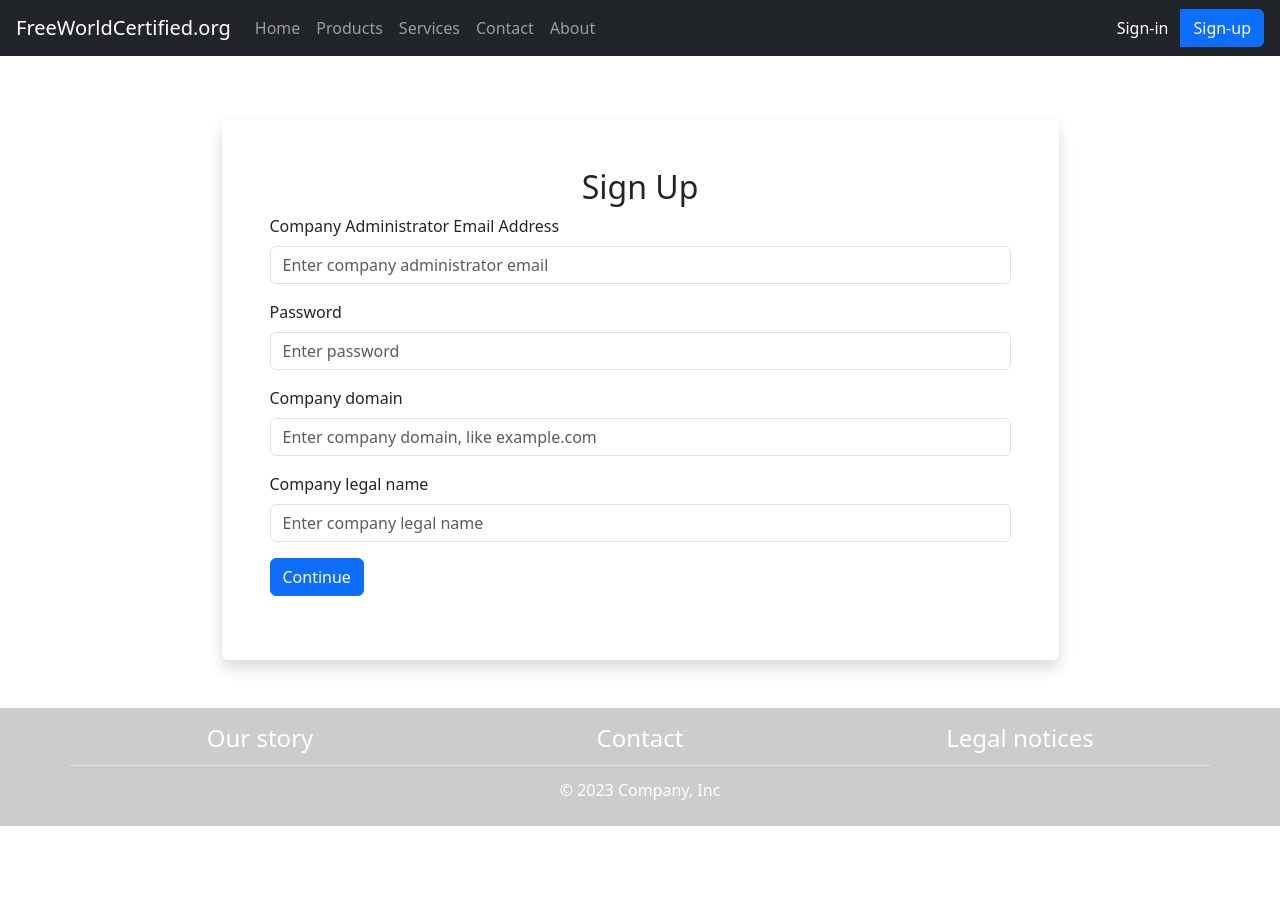
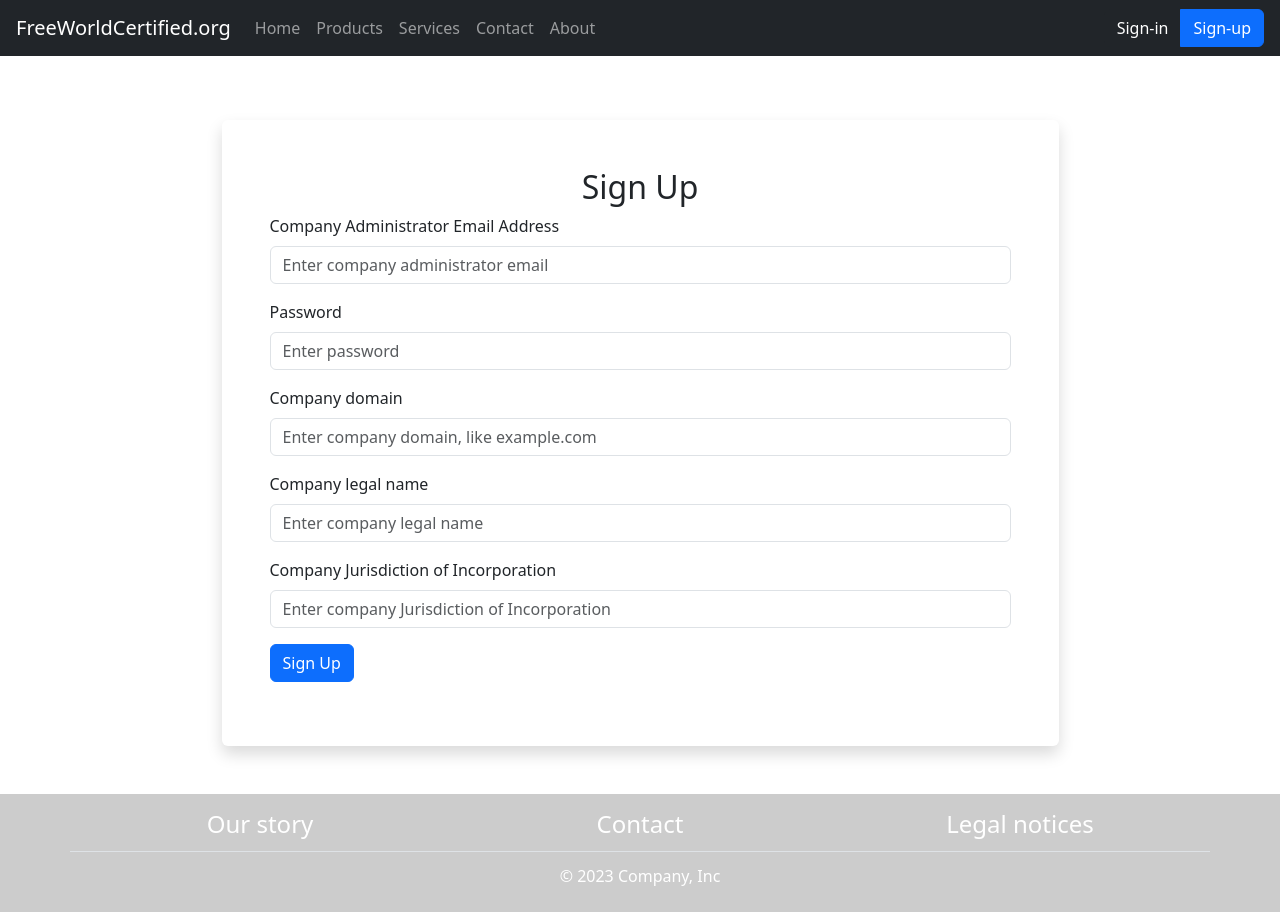
Before and after one commit to guilsuper/goods-mvp, a React (Create React App) app in the folder frontend/: page /sign-up in a window 1280 px wide. Before the commit the page ends 826 px from the top, so only its background shows below. Built offline with nearby package versions, Linux system fonts and the light colour scheme.

Commit message:
Updated the front end

```diff
--- a/frontend/src/App.js
+++ b/frontend/src/App.js
@@ -25,6 +25,8 @@ import PMAccountInfo from './pages/PMAccountInfo'
 import ProductInfo from './pages/ProductInfo'
 import EditPMForm from './components/EditPMForm'
 import EditProductForm from './components/EditProductForm'
+import CompanyInfo from './pages/CompanyInfo'
+import EditCompanyForm from './components/EditCompanyForm'
 
 function App () {
   return (
@@ -47,6 +49,8 @@ function App () {
               <Route exact path="/account/pm" element={<CompanyPM />}/>
               <Route exact path="/account/pm/edit/:pmEmail" element={<EditPMForm />}/>
               <Route exact path="/account/pm/info/:pmEmail" element={<PMAccountInfo />}/>
+              <Route exact path="/account/company/info/:companyName" element={<CompanyInfo />}/>
+              <Route exact path="/account/company/edit/:companyName" element={<EditCompanyForm />}/>
             </Route>
           </Routes>
           <Footer />
--- /dev/null
+++ b/frontend/src/components/EditCompanyForm.js
@@ -0,0 +1,125 @@
+/*
+ * Copyright 2023 Free World Certified -- all rights reserved.
+ */
+
+import React, { useContext } from 'react'
+import { Button, Form } from 'react-bootstrap'
+import AuthContext from '../context/AuthContext'
+import { useParams, useNavigate } from 'react-router-dom'
+import FormContainer from '../utils/FormContainer'
+
+const EditCompanyForm = () => {
+  // authTokens are for sending request to the backend
+  // updateUser for updating current user localStorage
+  // user is needed to display local storage information
+  const { authTokens, updateUser, user } = useContext(AuthContext)
+  // If successfully editted, go to home page to prevent multiple editting
+  const navigate = useNavigate()
+
+  const { companyName } = useParams()
+
+  const submitHandler = async (event) => {
+    event.preventDefault()
+    event.persist()
+
+    const data = {}
+
+    // set data value from the form
+    Object.keys(event.target).forEach(function (attr) {
+      if (!isNaN(attr)) {
+        if (event.target[attr].style) {
+          // Clear bg color
+          event.target[attr].style = ''
+        }
+        if (event.target[attr].value !== '') {
+          // Add key and value pair to data from form field
+          data[event.target[attr].id] = event.target[attr].value
+        }
+      }
+    })
+
+    // Config for PATCH request
+    const config = {
+      method: 'PATCH',
+      headers: {
+        Accept: 'application/json',
+        'Content-Type': 'application/json',
+        Authorization: 'Bearer ' + authTokens.access
+      },
+      body: JSON.stringify(data)
+    }
+
+    let response = ''
+    try {
+      response = await fetch('/api/company/patch_retrieve/' + companyName + '/', config)
+    } catch (error) {
+      alert('Server is not responding')
+      return
+    }
+
+    const result = await response.json()
+
+    if (response.status === 200) {
+      alert('Successfully editted')
+      updateUser()
+      navigate('/account/info')
+    } else if (response.status === 400) {
+      let message = 'Invalid input data:'
+      for (const invalidElement in result) {
+        event.target[invalidElement].style = 'border-color: red'
+
+        message += '\n' + invalidElement + ': ' + result[invalidElement]
+      }
+      alert(message)
+    } else {
+      alert('Not authenticated or permission denied')
+    }
+  }
+
+  return (
+    <FormContainer>
+      <Form onSubmit={submitHandler}>
+        <Form.Group className="mb-3" controlId="company_name">
+          <Form.Label>Company name</Form.Label>
+          <Form.Control type="text" placeholder={user.company.company_name} />
+        </Form.Group>
+
+        <Form.Group className="mb-3" controlId="company_website">
+          <Form.Label>Company website</Form.Label>
+          <Form.Control type="text" placeholder={user.company.company_website} />
+        </Form.Group>
+
+        <Form.Group className="mb-3" controlId="company_jurisdiction">
+          <Form.Label>Company jurisdiction</Form.Label>
+          <Form.Control type="text" placeholder={user.company.company_jurisdiction} />
+        </Form.Group>
+
+        <Form.Group className="mb-3" controlId="company_headquarters_physical_address">
+          <Form.Label>Company headquarters physical address</Form.Label>
+          <Form.Control type="text" placeholder={user.company.company_headquarters_physical_address} />
+        </Form.Group>
+
+        <Form.Group className="mb-3" controlId="industry">
+          <Form.Label>Industry</Form.Label>
+          <Form.Control type="text" placeholder={user.company.industry} />
+        </Form.Group>
+
+        <Form.Group className="mb-3" controlId="company_size">
+          <Form.Label>Company size</Form.Label>
+          <Form.Control type="text" placeholder={user.company.company_size} />
+        </Form.Group>
+
+        <Form.Group className="mb-3" controlId="company_phonenumber">
+          <Form.Label>Company phonenumber</Form.Label>
+          <Form.Control type="text" placeholder={user.company.company_phonenumber} />
+        </Form.Group>
+
+        <Button className="mb-3" variant="primary" type="submit">
+          Edit
+        </Button>
+      </Form>
+    </FormContainer>
+  )
+}
+
+export default EditCompanyForm
--- a/frontend/src/components/SignUpForm.js
+++ b/frontend/src/components/SignUpForm.js
@@ -5,32 +5,27 @@
 import React, { useState } from 'react'
 import Form from 'react-bootstrap/Form'
 import { useNavigate } from 'react-router-dom'
-import SignUp from './SignUpSteps/SignUp'
-import CompanyVerification from './SignUpSteps/CompanyVerification'
-import CompanyProfile from './SignUpSteps/CompanyProfile'
+import FormContainer from '../utils/FormContainer'
+import { Button } from 'react-bootstrap'
 
 const SignUpForm = () => {
   const navigate = useNavigate()
 
-  const [state, setState] = useState({
-    step: 1,
-
-    // Company administrator email
-    email: '',
+  const [formValues, setFormValues] = useState({
+    company_administrator_email: '',
     password: '',
     company_website: '',
-    company_name: '',
+    company_name: ''
+  })
 
-    company_jurisdiction: '',
-    company_headquarters_physical_address: '',
+  const handleChange = (event) => {
+    const { id, value } = event.target
 
-    industry: '',
-    company_size: '',
-    company_phonenumber: '',
-    first_name: '',
-    last_name: '',
-    phonenumber: ''
-  })
+    setFormValues((prevState) => ({
+      ...prevState,
+      [id]: value
+    }))
+  }
 
   const submitHandler = async (event) => {
     event.preventDefault()
@@ -39,7 +34,7 @@ const SignUpForm = () => {
     const formData = new FormData()
 
     // Add the text data from the state to the FormData
-    for (const [key, value] of Object.entries(state)) {
+    for (const [key, value] of Object.entries(formValues)) {
       formData.append(key, value)
     }
 
@@ -72,56 +67,66 @@ const SignUpForm = () => {
     }
   }
 
-  const prevStep = () => {
-    setState(prevState => ({
-      ...prevState,
-      step: prevState.step - 1
-    }))
-  }
+  return (
+    <FormContainer>
+      <Form onSubmit={submitHandler}>
+        <h2 className="text-center">Sign Up</h2>
+        <Form.Group className="mb-3" controlId="email">
+          <Form.Label>Company Administrator Email Address</Form.Label>
+          <Form.Control
+            type="text"
+            placeholder="Enter company administrator email"
+            value={formValues.email}
+            onChange={handleChange}
+          />
+        </Form.Group>
 
-  // proceed to the next step
-  const nextStep = () => {
-    setState(prevState => ({
-      ...prevState,
-      step: prevState.step + 1
-    }))
-  }
+        <Form.Group className="mb-3" controlId="password">
+          <Form.Label>Password</Form.Label>
+          <Form.Control
+            type="password"
+            placeholder="Enter password"
+            value={formValues.password}
+            onChange={handleChange}
+          />
+        </Form.Group>
 
-  switch (state.step) {
-    case 1:
-      return (
-        <Form onSubmit={submitHandler}>
-          <SignUp
-            nextStep={ nextStep }
-            setState={ setState }
-            state={ state }
+        <Form.Group className="mb-3" controlId="company_website">
+          <Form.Label>Company domain</Form.Label>
+          <Form.Control
+            type="text"
+            placeholder="Enter company domain, like example.com"
+            value={formValues.company_website}
+            onChange={handleChange}
           />
-        </Form>
-      )
-    case 2:
-      return (
-        <Form onSubmit={submitHandler}>
-          <CompanyVerification
-            prevStep={ prevStep }
-            nextStep={ nextStep }
-            setState={ setState }
-            state={ state }
+        </Form.Group>
+
+        <Form.Group className="mb-3" controlId="company_name">
+          <Form.Label>Company legal name</Form.Label>
+          <Form.Control
+            type="text"
+            placeholder="Enter company legal name"
+            value={formValues.company_name}
+            onChange={handleChange}
           />
-        </Form>
-      )
-    case 3:
-      return (
-          <Form onSubmit={submitHandler}>
-            <CompanyProfile
-              prevStep={ prevStep }
-              setState={ setState }
-              state={ state }
-            />
-          </Form>
-      )
-    default:
-        // do nothing
-  }
+        </Form.Group>
+
+        <Form.Group className="mb-3" controlId="company_jurisdiction">
+          <Form.Label>Company Jurisdiction of Incorporation</Form.Label>
+          <Form.Control
+            type="text"
+            placeholder="Enter company Jurisdiction of Incorporation"
+            value={formValues.company_jurisdiction}
+            onChange={handleChange}
+          />
+        </Form.Group>
+
+        <Button className="mb-3" variant="primary" type="submit">
+          Sign Up
+        </Button>
+      </Form>
+    </FormContainer>
+  )
 }
 
 export default SignUpForm
--- /dev/null
+++ b/frontend/src/pages/CompanyInfo.js
@@ -0,0 +1,100 @@
+/*
+ * Copyright 2023 Free World Certified -- all rights reserved.
+ */
+
+import React, { useState, useEffect, useContext } from 'react'
+import Container from 'react-bootstrap/Container'
+import AuthContext from '../context/AuthContext'
+import { Col, Row, Button } from 'react-bootstrap'
+import { useParams, useNavigate, Link } from 'react-router-dom'
+
+const CompanyInfo = () => {
+  const { user } = useContext(AuthContext)
+
+  const { companyName } = useParams()
+  const [company, setCompany] = useState([])
+
+  const navigate = useNavigate()
+
+  useEffect(() => {
+    async function getCompanyInfo () {
+      const config = {
+        method: 'GET',
+        headers: {
+          Accept: 'application/json',
+          'Content-Type': 'application/json'
+        }
+      }
+
+      let response = ''
+
+      try {
+        response = await fetch('/api/company/patch_retrieve/' + companyName + '/', config)
+      } catch (error) {
+        alert('Server is not working')
+        return
+      }
+
+      let result = await response.json()
+
+      if (response.status !== 200) {
+        alert('Action not allowed')
+        navigate('/')
+      } else {
+        result = { ...result, ...result.company }
+        delete result.company
+        setCompany(result)
+      }
+    }
+    getCompanyInfo()
+  }, [navigate, companyName])
+
+  const isAdmin = () => {
+    return user.groups.map(pair => (pair.name === 'Administrator'))
+  }
+
+  return (
+    <Container>
+      <h3 className='text-center'>Company information</h3>
+      <Col className='p-5 mb-5 mx-auto w-75 rounded shadow'>
+        <Row className='text-secondary'><p>Company website</p></Row>
+        <Row><p>{company.company_website}</p></Row>
+
+        <Row className='text-secondary'><p>Company name</p></Row>
+        <Row><p>{company.company_name}</p></Row>
+
+        <Row className='text-secondary'><p>Company jurisdiction</p></Row>
+        <Row><p>{company.company_jurisdiction}</p></Row>
+
+        <Row className='text-secondary'><p>Company headquarters physical address</p></Row>
+        <Row><p>{company.company_headquarters_physical_address}</p></Row>
+
+        <Row className='text-secondary'><p>Industry</p></Row>
+        <Row><p>{company.industry}</p></Row>
+
+        <Row className='text-secondary'><p>company_size</p></Row>
+        <Row><p>{company.company_size}</p></Row>
+
+        <Row className='text-secondary'><p>company_phonenumber</p></Row>
+        <Row><p>{company.company_phonenumber}</p></Row>
+
+        {
+          isAdmin()
+            ? <Row>
+            <Col>
+              <Button
+                variant='primary'
+                as={Link}
+                to={'/account/company/edit/' + companyName}
+            >Edit</Button>
+            </Col>
+          </Row>
+            : ' '
+        }
+
+      </Col>
+    </Container>
+  )
+}
+
+export default CompanyInfo
```
Also changed, not shown: frontend/src/pages/AccountInfo.js (+18 -11 lines).
